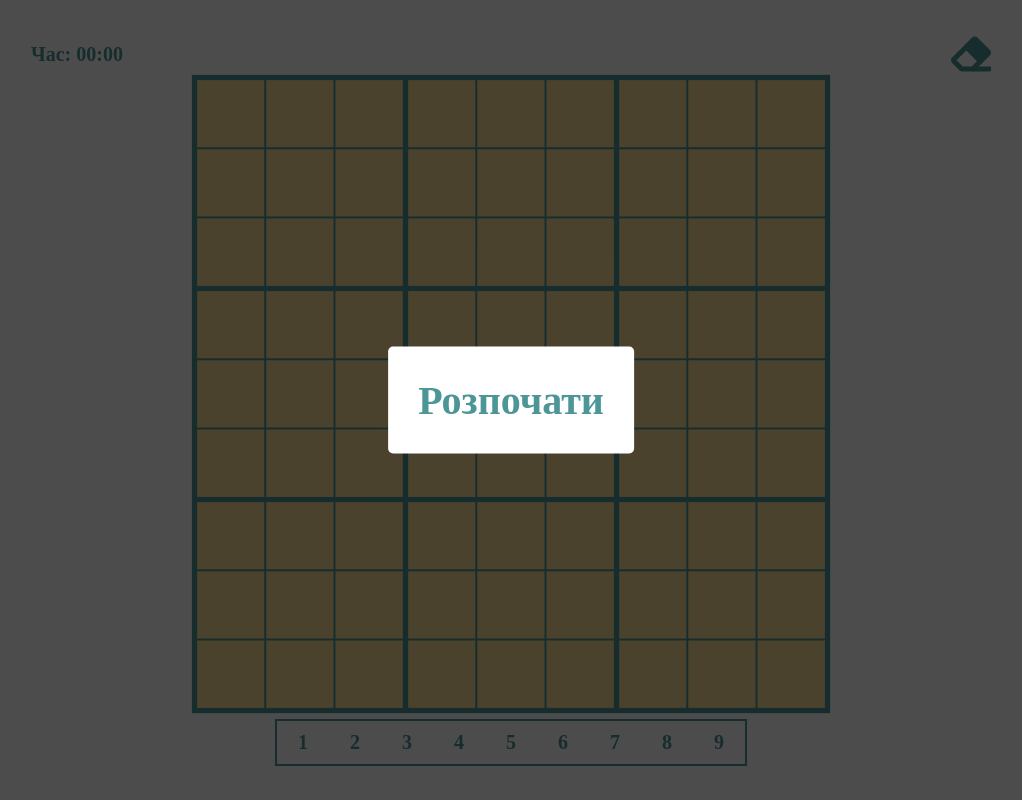
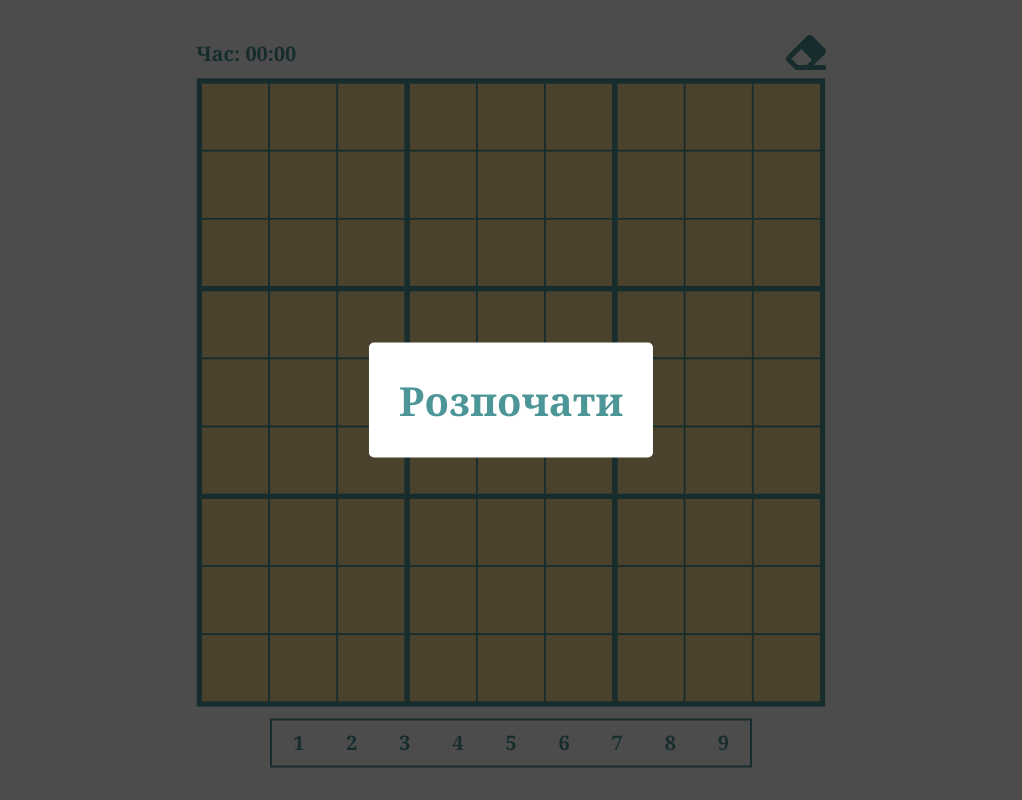
Before and after one commit to KyryliukAnton/Sudoku, a website: page index.html in a window 1280 px wide. Shown: the whole page, without its empty margins (129-1151 px from the left). Drawn offline with Linux system fonts and the light colour scheme.

Commit message:
Add adaptive

```diff
--- a/index.html
+++ b/index.html
@@ -2,6 +2,7 @@
 <html lang="en">
 <head>
     <meta charset="UTF-8">
+    <meta name="viewport" content="width=device-width">
     <title>Sudoku</title>
     <link rel="stylesheet" href="css/style.css">
 </head>
--- a/scss/style.scss
+++ b/scss/style.scss
@@ -33,7 +33,13 @@ body,html {
   font-size: 20px;
   font-weight: 700;
   color: $color-text;
-//  font-family: 'Noto Serif';
+  font-family: 'Noto Serif';
+}
+
+@media (max-width: 330px),(max-height: 470px){
+  body,html {
+    font-size: 16px;
+  }
 }
 
 body {
@@ -41,18 +47,21 @@ body {
   margin: 0;
   padding: 0;
   overflow: hidden;
-  display: flex;
-  align-items: center;
+  position: relative;
+
   .wrapper_content {
+    position: relative;
+    top: 50%;
+    transform: translate(0, -50%);
     margin: 0 auto;
     padding: 10px;
-    width: 980px;
+    max-width: 650px;
 
     .header {
+      width: 100%;
       display: flex;
       align-items: center;
       justify-content: space-between;
-      height: 40px;
       #eraser {
         width: 40px;
         height: 40px;
@@ -62,13 +71,19 @@ body {
           fill: $color-text;
         }
       }
+
+      @media (max-width: 500px),(max-height: 470px){
+        #eraser {
+          width: 30px;
+          height: 30px;
+        }
+      }
   }
 
     .playing_field {
-      margin: 0 auto;
+      margin: 5px auto;
       max-width: 80vh;
-      //max-width: 80%;
-      // height: 100px;
+
       svg {
         .cell {
           fill: $color-field;
@@ -110,6 +125,12 @@ body {
       }
     }
 
+    @media (max-height: 605px){
+      .playing_field {
+        max-width: 73vh;
+      }
+    }
+
     .wrapper_numbers {
       display: flex;
       justify-content: center;
@@ -119,8 +140,7 @@ body {
         border: 2px solid $color-border;
 
         .number {
-          padding: 10px;
-          font-size: 20px;
+          padding: 8px 10px 10px;
           display: flex;
           align-items: center;
           justify-content: center;
@@ -137,11 +157,31 @@ body {
           margin: 0 10px;
         }
       }
+      @media (max-width: 500px),(max-height: 470px){
+        .numbers {
+         & > * {
+           margin: 0;
+          }
+
+          .number {
+            padding: 3px 10px 5px;
+          }
+        }
+      }
+
+      @media (max-width: 330px){
+        .numbers {
+          .number {
+            padding: 3px 5px 5px;
+          }
+      }
+     }
     }
   }
 
   .overlay {
     position: fixed;
+    z-index: 10;
     top: 0;
     bottom: 0;
     left: 0;
@@ -176,32 +216,4 @@ body {
       }
     }
   }
-
-  div {
-    font-size: 1rem;
-  }
 }
-
-// Extra small devices (portrait phones, less than 576px)
-
-
-// Small devices (landscape phones, less than 768px)
-@media (max-width: 768px) {
-
-}
-
-// Medium devices (tablets, less than 992px)
-@media (max-width: 992px) {
-
-}
-
-// Large devices (desktops, less than 1200px)
-@media screen and (max-width: 1200px) {
-
-}
-
-// @media (min-width: 600px) and (max-width: 800px) {
-//     body .wrapper_content {
-//       background: red !important;
-//     }
-// }
```
Also changed, not shown: css/style.css.
